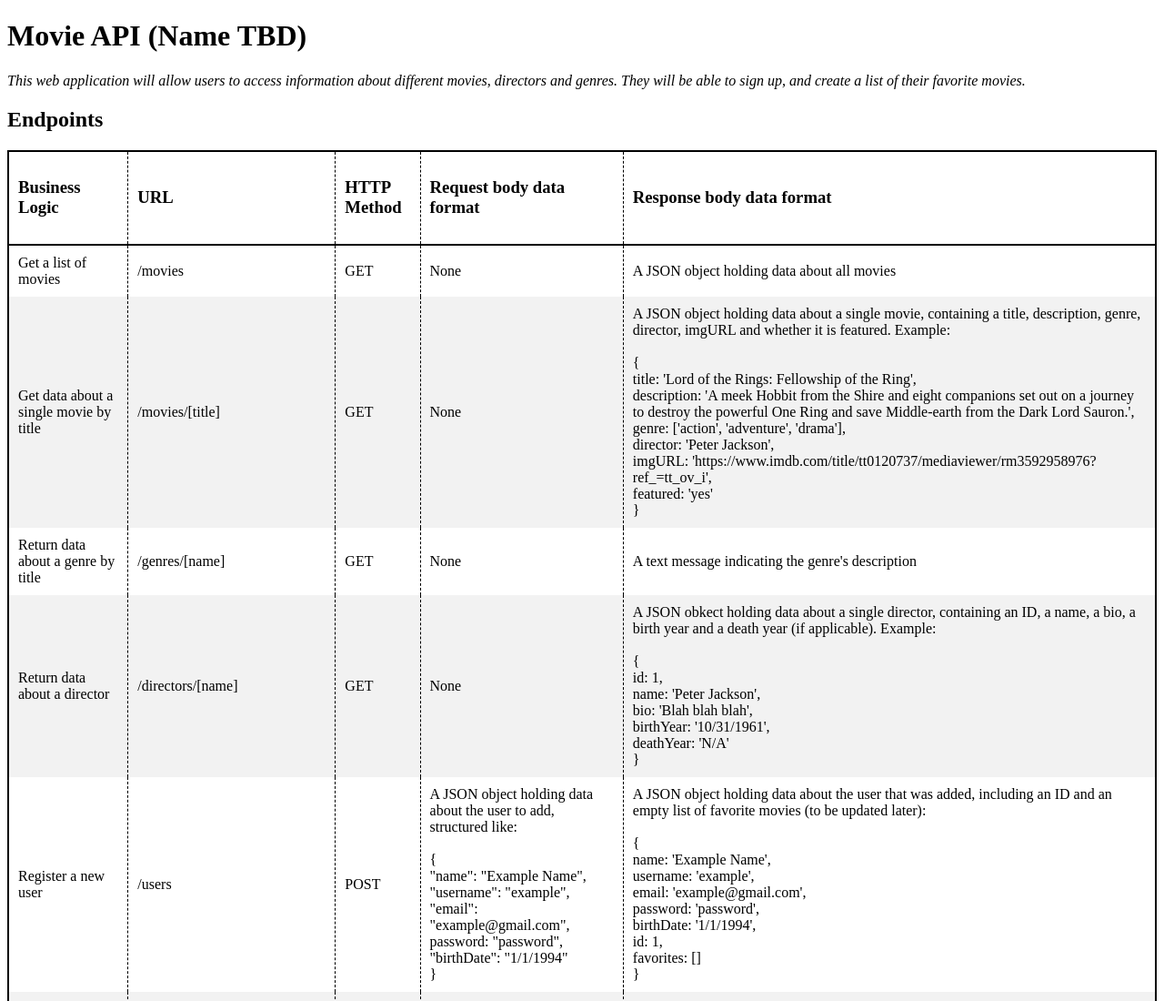
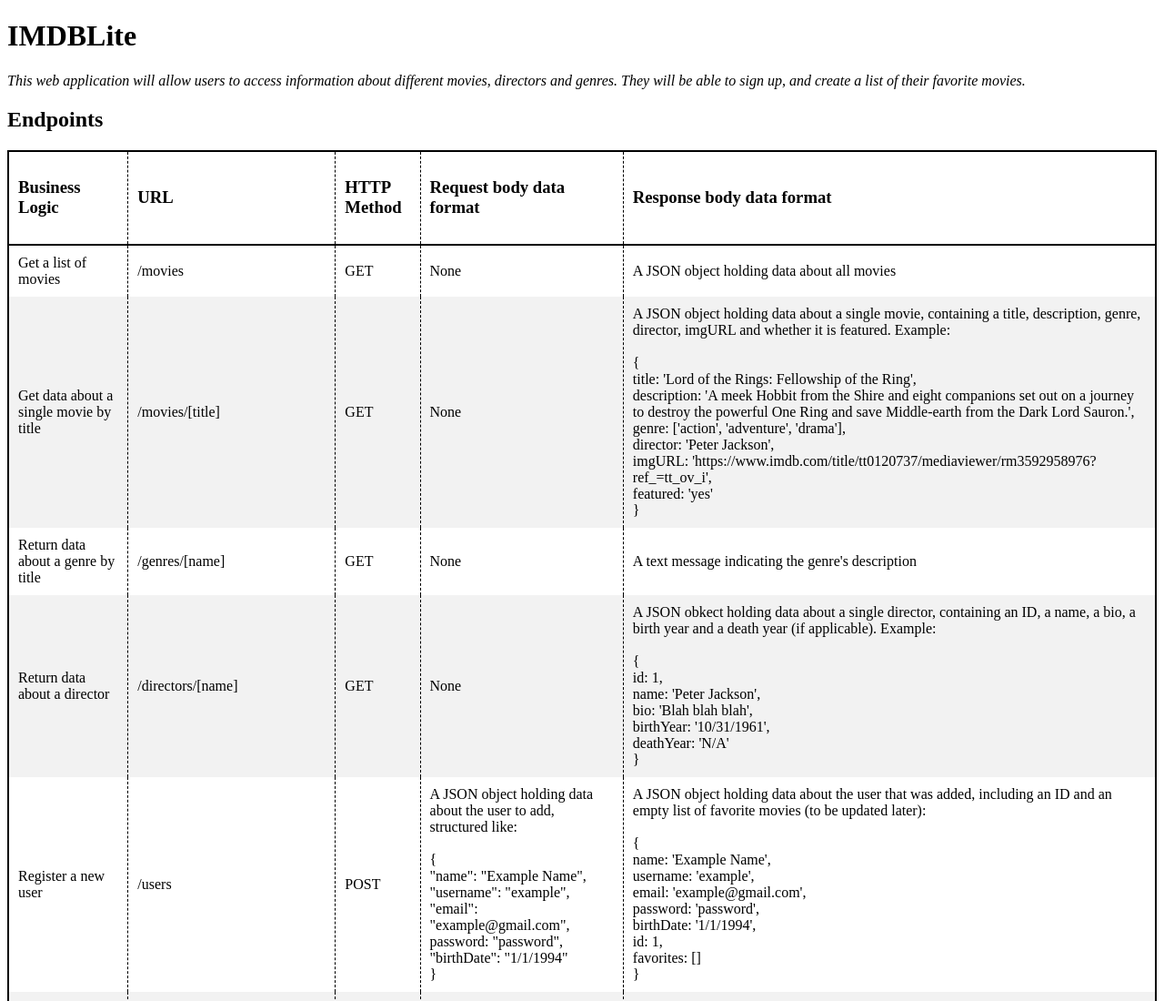
Before and after one commit to pcrantfo/2-imdblite-server, a website: page public/documentation.html in a window 1280 px wide. Shown: the top 1100 px of the page at 91% size. Drawn offline with Linux system fonts and the light colour scheme.

Commit message:
Name API IMDBLite

```diff
--- a/public/documentation.html
+++ b/public/documentation.html
@@ -7,7 +7,7 @@
         <link rel="stylesheet" href="./css/styles.css" type="text/css">
     </head>
     <body>
-        <h1>Movie API (Name TBD)</h1>
+        <h1>IMDBLite</h1>
         <p><em>
             This web application will allow users to access information about different movies, directors and genres. They will be able to sign up, and create a list of their favorite movies.
         </em></p>
```
